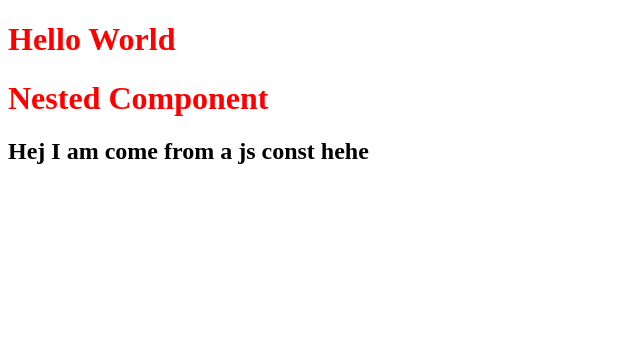
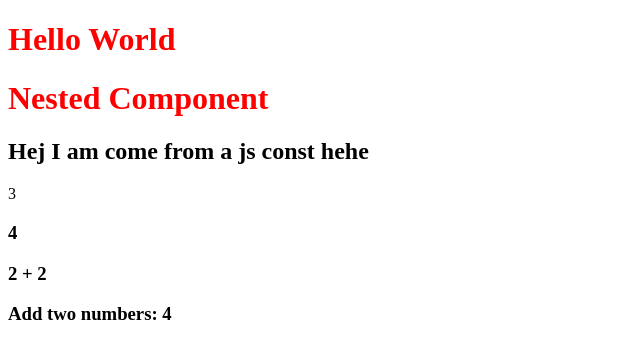
Before and after one commit to jumistrandberg/vue-tutorial-with-comments, a Vue app: page / in a window 1280 px wide. Shown: the top 358 px of the page, without its empty margins (0-640 px from the left). Built offline with nearby package versions, Linux system fonts and the light colour scheme.

Commit message:
Adds demonstrative examples with comments for text interpolation

```diff
--- a/src/components/MyComponent.vue
+++ b/src/components/MyComponent.vue
@@ -1,8 +1,19 @@
 <script setup>
 const myMessage = "Hej I am come from a js const hehe";
+const myNumber = 3;
+function add(x, y) {
+    return x + y;
+}
 </script>
 
 <template>
     <!-- Syntax for text interpolation, how to extract data from js to html dynamically -->
     <h2>{{ myMessage }}</h2>
+    <p> {{ myNumber }} </p>
+    <!-- Can also write js code inside the {{  }}  -->
+    <h3>{{ 2 + 2 }}</h3>
+    <!-- Without them it's html  -->
+    <h3>2 + 2</h3>
+    <!-- Call the function and pass in 2 and 2 as arguments -->
+    <h3>Add two numbers: {{ add(2, 2) }}</h3>
 </template>
```
